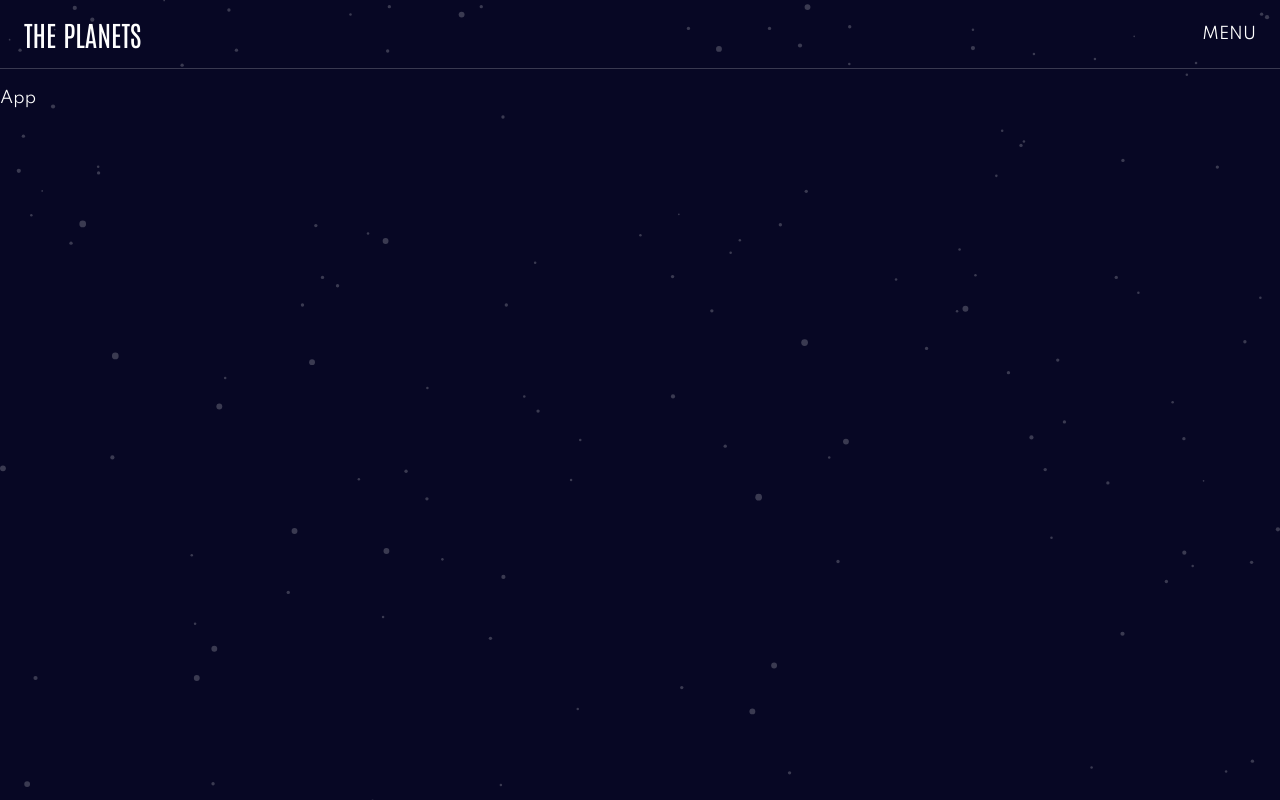
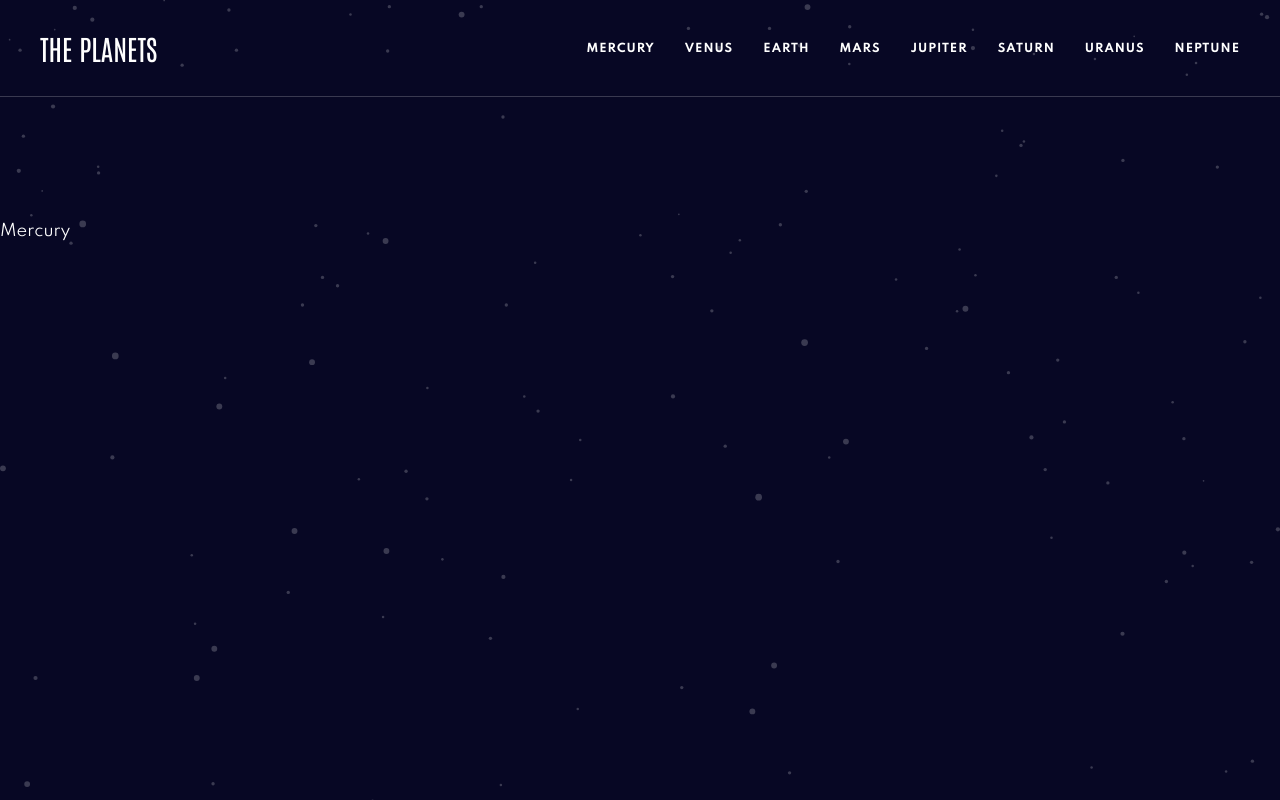
Before and after one commit to Umlen/planets-fact-site, a React (Create React App) app: page / in a window 1280 px wide. Built offline with nearby package versions, Linux system fonts and the light colour scheme.

Commit message:
rid of react router

```diff
--- a/src/App.js
+++ b/src/App.js
@@ -1,11 +1,25 @@
 import './style/app.css';
+import { useState } from 'react';
 import Header from './components/Header';
+import Planet from './components/Planet';
+import planetsData from './planets-data.json';
 
 function App() {
+  const [planet, setPlanet] = useState('Mercury');
+
+  function choosePlanet(e) {
+    console.log(e.currentTarget.id);
+    setPlanet(e.currentTarget.id);
+  }
+
+  function findPlanet() {
+    return planetsData.filter(planetItem => planetItem.name === planet);
+  }
+
   return (
     <div>
-      <Header />
-      App
+      <Header planetsData={planetsData} choosePlanet={choosePlanet} />
+      <Planet planet={findPlanet()} />
     </div>
   );
 }
--- a/src/components/Header.js
+++ b/src/components/Header.js
@@ -4,30 +4,39 @@ import '../style/header.css';
 import mobileMenuIcon from '../assets/icons/icon-hamburger.svg';
 import MobileMenu from './MobileMenu';
 import Menu from './Menu';
-import planetsData from '../planets-data.json';
 
-function Header() {
+function Header(props) {
     const isMobileWidth = useResize();
     const [isMobileMenuShown, setIsMobileMenuShown] = useState(false);
 
-    function MobileMenuToggler() {
+    function mobileMenuToggler() {
         setIsMobileMenuShown(prevMobileMenu => !prevMobileMenu);
     }
 
     return (
-        <header className='flex-row-container border-bottom header'>
+        <header className='border-bottom header'>
             <p className='logo-text'>the planets</p>
             {
                 isMobileWidth ?
-                    <img
-                        src={mobileMenuIcon}
-                        onClick={MobileMenuToggler}
-                        style={{opacity: isMobileMenuShown && .25}}
-                        alt=''
-                    /> :
-                    <Menu />
+                <img
+                    src={mobileMenuIcon}
+                    onClick={mobileMenuToggler}
+                    style={{opacity: isMobileMenuShown && .25}}
+                    alt=''
+                /> :
+                <Menu
+                    planetsData={props.planetsData}
+                    choosePlanet={props.choosePlanet}
+                />
             }
-            {isMobileMenuShown && <MobileMenu planetsData={planetsData} />}
+            {
+                isMobileMenuShown &&
+                <MobileMenu
+                    planetsData={props.planetsData}
+                    choosePlanet={props.choosePlanet}
+                    mobileMenuToggler={mobileMenuToggler}
+                />
+            }
         </header>
     );
 }
--- a/src/components/Menu.js
+++ b/src/components/Menu.js
@@ -1,6 +1,23 @@
-function Menu() {
+function Menu(props) {
+    const planetsName = props.planetsData.map(({name}) => name);
+    const menuItems = planetsName.map((planet, key) => {
+        return(
+            <p
+                key={key}
+                id={planet}
+                className='base-link'
+                style={{"--link-after-color": `var(--${planet.toLowerCase()}-color)`}}
+                onClick={(e) => props.choosePlanet(e)}
+            >
+                {planet}
+            </p>
+        );
+    });
+
     return(
-        <nav>MENU</nav>
+        <nav className='flex-row-container main-menu'>
+            {menuItems}
+        </nav>
     );
 }
 
--- a/src/components/MobileMenu.js
+++ b/src/components/MobileMenu.js
@@ -1,21 +1,23 @@
-import { Link } from "react-router-dom";
 import arrow from '../assets/icons/icon-chevron.svg';
 
 function MobileMenu(props) {
     const planetsName = props.planetsData.map(({name}) => name);
-
-    const menuItems = planetsName.map(planet => {
-        const lowerCase = planet.toLowerCase();
+    const menuItems = planetsName.map((planet, key) => {
         return(
-            <Link to={`/${lowerCase}`} className='base-link flex-row-container border-bottom mobile-menu-item'>
+            <div
+                key={key}
+                className='flex-row-container border-bottom mobile-menu-item'
+                id={planet}
+                onClick={(e) => {props.choosePlanet(e); props.mobileMenuToggler();}}
+            >
                 <div
                     className='mobile-menu-item-circle'
-                    style={{backgroundColor: `var(--${lowerCase}-color)`}}
+                    style={{backgroundColor: `var(--${planet.toLowerCase()}-mobile-menu-color)`}}
                 >
                 </div>
-                <p className='mobile-menu-item-text'>{planet}</p>
+                <p className='mobile-menu-item-text base-link'>{planet}</p>
                 <img src={arrow} alt='' />
-            </Link>
+            </div>
         );
     });
 
--- /dev/null
+++ b/src/components/Planet.js
@@ -0,0 +1,10 @@
+function Planet(props) {
+    console.log(props.planet);
+    return (
+        <div>
+            <p>{props.planet[0].name}</p>
+        </div>
+    );
+}
+
+export default Planet;
--- a/src/index.js
+++ b/src/index.js
@@ -1,13 +1,10 @@
 import React from 'react';
 import ReactDOM from 'react-dom/client';
-import { BrowserRouter as Router } from 'react-router-dom';
 import App from './App';
 
 const root = ReactDOM.createRoot(document.getElementById('root'));
 root.render(
   <React.StrictMode>
-    <Router>
-      <App />
-    </Router>
+    <App />
   </React.StrictMode>
 );
--- a/src/style/App.css
+++ b/src/style/App.css
@@ -22,6 +22,12 @@ body {
   background-size: cover;
 }
 
+.flex-row-container {
+  display: flex;
+  align-items: center;
+  justify-content: space-between;
+}
+
 .logo-text,
 .large-header,
 .big-header {
@@ -35,6 +41,7 @@ body {
 }
 
 .base-link {
+  cursor: pointer;
   color: var(--main-text-color);
   text-decoration: none;
   font-weight: 700;
@@ -42,3 +49,24 @@ body {
   line-height: 25px;
   text-transform: uppercase;
 }
+@media(min-width: 700px) {
+  .base-link {
+    font-size: .7rem;
+    letter-spacing: 1px;
+  }
+}
+@media (min-width: 1024px) {
+  .base-link {
+    position: relative;
+  }
+  .base-link:hover::after,
+  .base-link:focus::after {
+    content: "";
+    position: absolute;
+    top: -36px;
+    left: 0;
+    height: 4px;
+    width: 100%;
+    background-color: var(--link-after-color);
+  }
+}
--- a/src/style/header.css
+++ b/src/style/header.css
@@ -1,12 +1,23 @@
-.flex-row-container {
+.header {
+    padding: 16px 24px;
+    margin-bottom: 20px;
     display: flex;
     align-items: center;
     justify-content: space-between;
 }
-
-.header {
-    padding: 16px 24px;
-    margin-bottom: 20px;
+@media (min-width: 700px) and (max-width: 1023px) {
+    .header {
+        padding: 30px 50px;
+        margin-bottom: 145px;
+        gap: 40px;
+        flex-direction: column;
+    }
+}
+@media (min-width: 1024px) {
+    .header {
+        padding: 30px 40px;
+        margin-bottom: 125px;
+    }
 }
 
 .header,
@@ -43,3 +54,9 @@
 .mobile-menu-item-text {
     margin-right: auto;
 }
+
+/*Main Menu*/
+
+.main-menu {
+    gap: 30px;
+}
--- a/src/style/variables.css
+++ b/src/style/variables.css
@@ -5,12 +5,21 @@
     --low-opacity-text-color: rgba(255, 255, 255, .5);
     --low-opacity-border-color: rgba(255, 255, 255, .2);
 
-    --mercury-color: rgba(222, 244, 252, 1);
-    --venus-color: rgba(247, 204, 127, 1);
-    --earth-color: rgba(84, 91, 254, 1);
-    --mars-color: rgba(255, 106, 69, 1);
-    --jupiter-color: rgba(236, 173, 122, 1);
-    --saturn-color: rgba(252, 203, 107, 1);
-    --uranus-color: rgba(101, 240, 213, 1);
-    --neptune-color: rgba(73, 126, 250, 1);
+    --mercury-color: rgba(65, 158, 187, 1);
+    --venus-color: rgba(237, 162, 73, 1);
+    --earth-color: rgba(109, 46, 213, 1);
+    --mars-color: rgba(209, 76, 50, 1);
+    --jupiter-color: rgba(216, 58, 52, 1);
+    --saturn-color: rgba(205, 81, 32, 1);
+    --uranus-color: rgba(30, 193, 162, 1);
+    --neptune-color: rgba(45, 104, 240, 1);
+
+    --mercury-mobile-menu-color: rgba(222, 244, 252, 1);
+    --venus-mobile-menu-color: rgba(247, 204, 127, 1);
+    --earth-mobile-menu-color: rgba(84, 91, 254, 1);
+    --mars-mobile-menu-color: rgba(255, 106, 69, 1);
+    --jupiter-mobile-menu-color: rgba(236, 173, 122, 1);
+    --saturn-mobile-menu-color: rgba(252, 203, 107, 1);
+    --uranus-mobile-menu-color: rgba(101, 240, 213, 1);
+    --neptune-mobile-menu-color: rgba(73, 126, 250, 1);
 }
```
